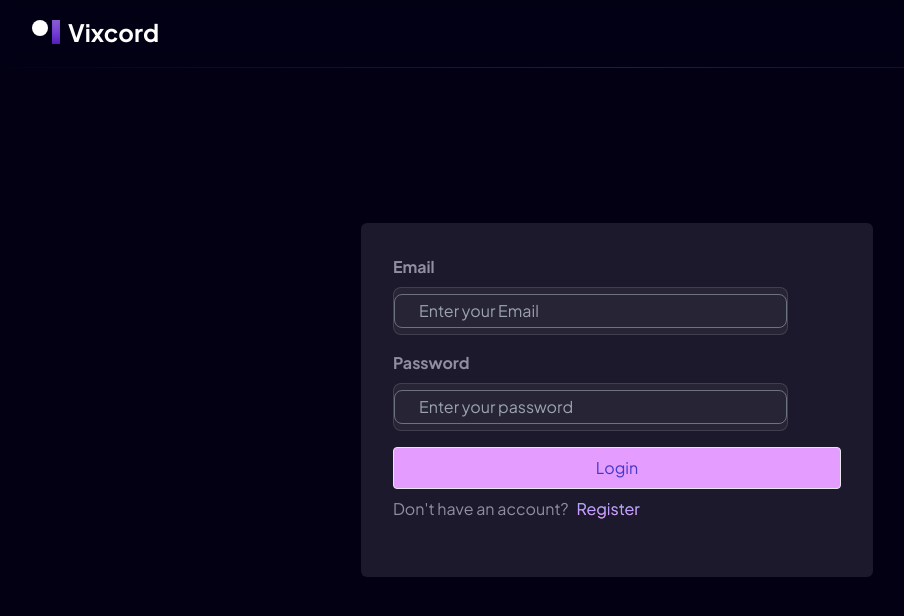
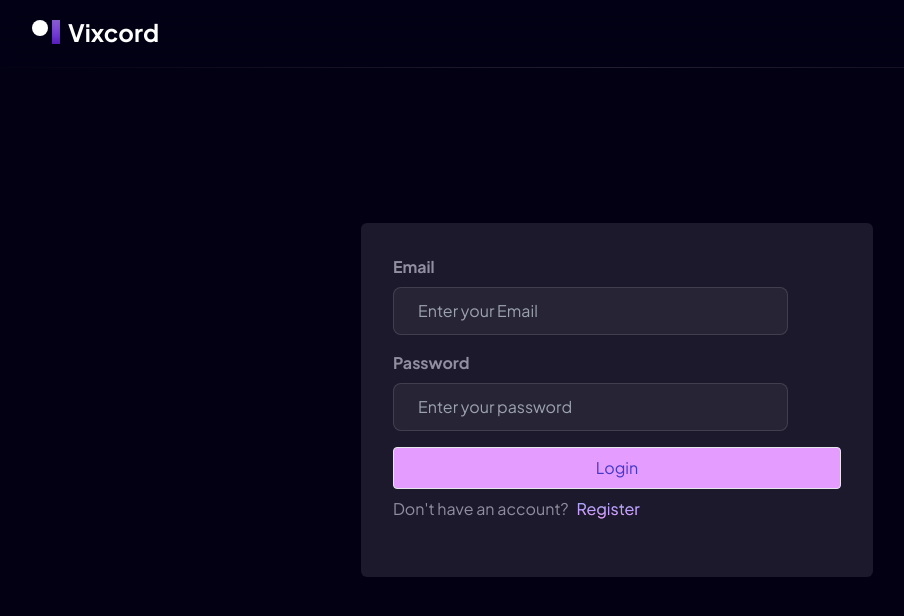
Before and after one commit to akabutnicer/vixcord, a Next.js app: page /login in a window 1280 px wide. Shown: the top 616 px of the page, without its empty margins (23-927 px from the left). Built offline with nearby package versions, Linux system fonts and the light colour scheme.

Commit message:
Update login.js

```diff
--- a/pages/login.js
+++ b/pages/login.js
@@ -74,7 +74,7 @@ const Login = () => {
     <>
       <Heading navLinks={false} />
       <div className="rounded-md lg:w-[512px] md:w-96 sm:w-80 login-container absolute transform -translate-x-1/2 -translate-y-1/2 top-1/2 left-1/2">
-        <div className="relative overflow-auto border-teal p-8 border-t-12 mb-6 rounded-lg900 bg-transparent">
+        <div className="relative overflow-auto border-teal p-8 border-t-12 mb-6 rounded-lg bg-transparent">
           <div className="mb-4">
             <label className="font-bold text-grey-darker block mb-2">
               Email
@@ -87,9 +87,7 @@ const Login = () => {
                 placeholder="Enter your Email"
                 value={password}
                 onChange={(e) => setPassword(e.target.value)}
-                style={{ outline: "none !important" }}
-
-                class=" rounded-lg bg-transparent w-full py-1 px-6 !outline-none"
+                class=" rounded-lg bg-transparent w-full py-1 px-6 outline-none focus:outline-none border-0 border-transparent focus:border-transparent"
               />
             </div>
           </div>
@@ -105,8 +103,7 @@ const Login = () => {
                 placeholder="Enter your password"
                 value={password}
                 onChange={(e) => setPassword(e.target.value)}
-                style={{ outline: "none !important" }}
-                class=" rounded-lg bg-transparent w-full py-1 px-6 !outline-none"
+                class=" rounded-lg bg-transparent w-full py-1 px-6 outline-none focus:outline-none border-0 border-transparent focus:border-transparent"
               />
             </div>
           </div>
```
